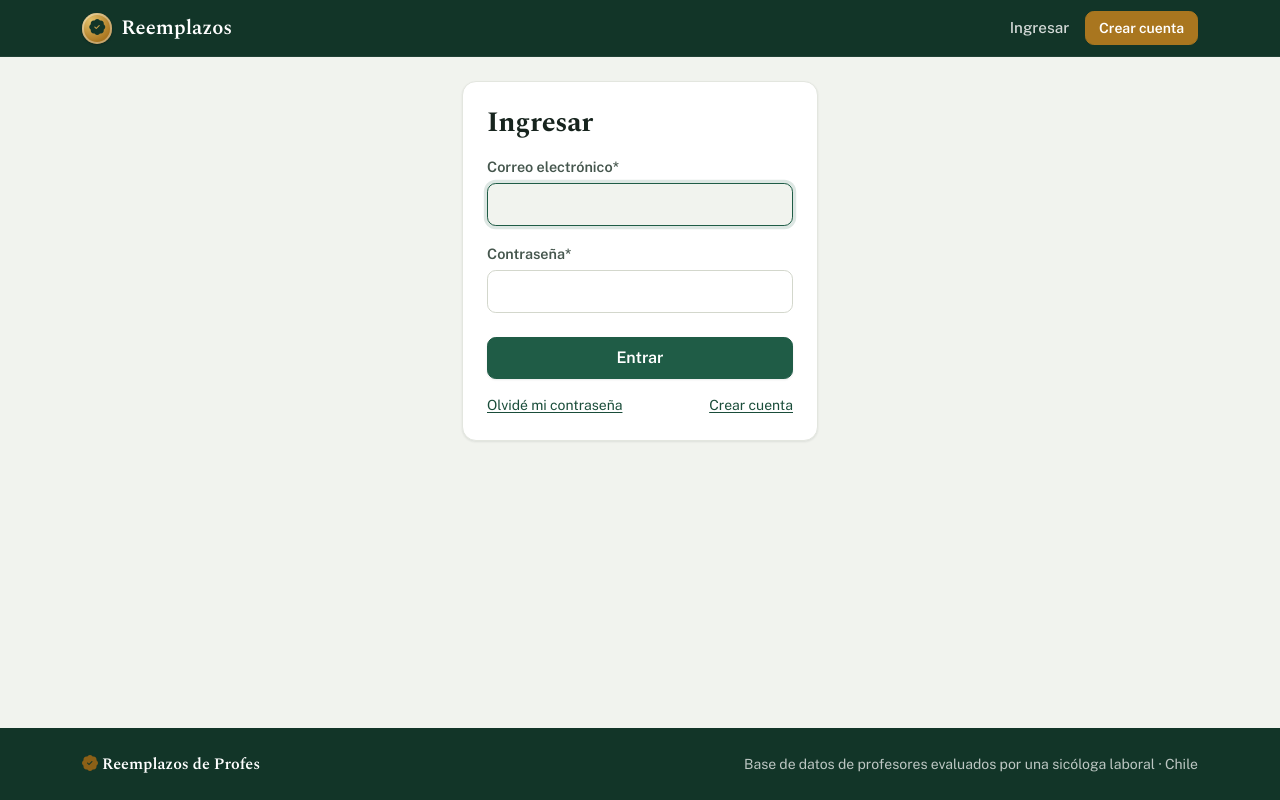
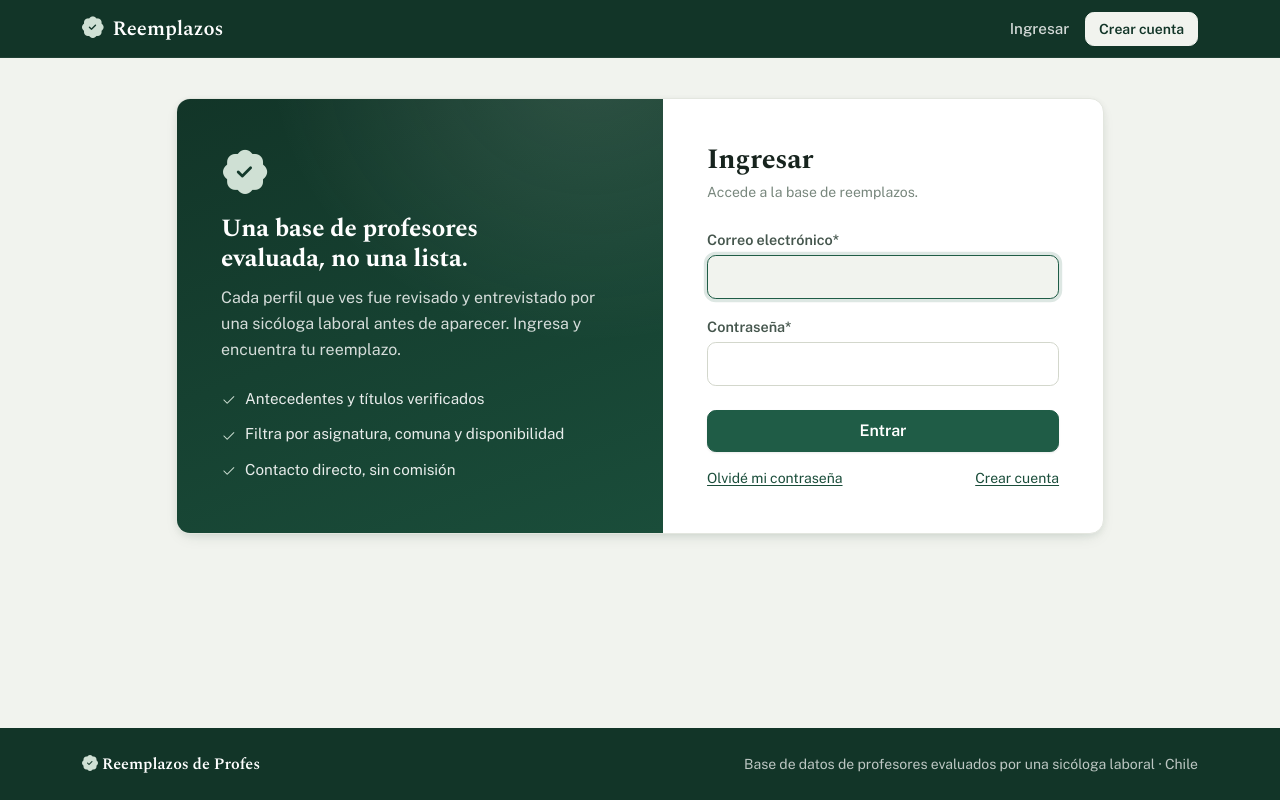
Before and after one commit to jaimesanz/substitutes, a Django app: page /cuenta/ingresar/ in a window 1280 px wide. Run offline with Django 5.2, Linux system fonts and the light colour scheme; some libraries are stand-ins or nearby versions.

Commit message:
Drop the gold "medal" seals; quiet evergreen verification + UI polish
The brass verification discs read as gaudy/certificate kitsch, so remove
gold as a decorative accent entirely (PRODUCT.md never locked it):

- Verification mark is now a flat evergreen check — no gradient disc, no
  gloss — everywhere .seal is used (nav, hero card, directory, profile).
- Nav brand mark and "Crear cuenta" CTA, hero eyebrow/glow, mono labels,
  step indices, rating star, bilingual badge, rule and focus ring all move
  off brass onto pine/neutral tones.
- Enforce the No-Blue Rule on Bootstrap defaults that leak #0d6efd: pills,
  pagination, list-group active states, plus mono "record" table headers.
- Theme browser surfaces: custom scrollbar, brand caret, evergreen focus
  ring on links, themed text selection, reduced-motion-safe smooth scroll.
- Rebuild the login page into a two-panel evergreen gateway instead of a
  lone card floating in dead space.

Co-Authored-By: Claude Opus 4.8 <noreply@anthropic.com>

```diff
--- a/app/static/css/app.css
+++ b/app/static/css/app.css
@@ -90,11 +90,12 @@ p { line-height: 1.65; }
     font-weight: 600;
     letter-spacing: .14em;
     text-transform: uppercase;
-    color: var(--brass-700);
+    color: var(--pine-700);
+    font-variant-numeric: tabular-nums;
 }
 .text-muted { color: var(--muted) !important; }
 .text-brand { color: var(--pine) !important; }
-.text-brass { color: var(--brass-700) !important; }
+.text-brass { color: var(--pine) !important; }
 a { text-underline-offset: 2px; }
 
 /* --- Navbar ---------------------------------------------------------------- */
@@ -112,13 +113,9 @@ a { text-underline-offset: 2px; }
     gap: .55rem;
 }
 .site-nav .navbar-brand .brand-seal {
-    width: 1.9rem; height: 1.9rem;
-    color: var(--pine-900);
-    background: radial-gradient(circle at 30% 25%, #e4c06a, var(--brass) 70%);
-    border-radius: 50%;
     display: inline-flex; align-items: center; justify-content: center;
-    font-size: 1rem;
-    box-shadow: inset 0 0 0 2px rgba(255,255,255,.35), 0 1px 2px rgba(0,0,0,.25);
+    color: #cfe0d4;
+    font-size: 1.35rem;
 }
 .site-nav .nav-link {
     color: rgba(255, 255, 255, .82);
@@ -141,9 +138,9 @@ a { text-underline-offset: 2px; }
 }
 .btn-nav-ghost:hover { color: var(--pine-900); background: #fff; border-color: #fff; }
 .btn-nav-solid {
-    background: var(--brass); color: #fff; font-weight: 600; border: 1px solid var(--brass);
+    background: var(--paper); color: var(--pine-900); font-weight: 600; border: 1px solid var(--paper);
 }
-.btn-nav-solid:hover { background: var(--brass-700); border-color: var(--brass-700); color: #fff; }
+.btn-nav-solid:hover { background: #fff; border-color: #fff; color: var(--pine-900); }
 
 /* --- Buttons --------------------------------------------------------------- */
 .btn { font-weight: 600; border-radius: .55rem; padding: .5rem 1.1rem; }
@@ -171,7 +168,7 @@ a { text-underline-offset: 2px; }
 .btn-outline-light:hover { background: #fff; color: var(--pine-900); }
 .btn-outline-danger { color: var(--clay); border-color: var(--clay-tint); }
 .btn-outline-danger:hover { background: var(--clay); border-color: var(--clay); color: #fff; }
-.btn:focus-visible { outline: 2px solid var(--brass); outline-offset: 2px; box-shadow: none; }
+.btn:focus-visible { outline: 2px solid var(--pine); outline-offset: 2px; box-shadow: none; }
 
 /* --- Cards ----------------------------------------------------------------- */
 .card {
@@ -193,7 +190,7 @@ a { text-underline-offset: 2px; }
 .hero {
     position: relative;
     background:
-        radial-gradient(120% 140% at 88% -10%, rgba(169,118,31,.16), transparent 55%),
+        radial-gradient(120% 140% at 88% -10%, rgba(216,230,220,.14), transparent 55%),
         linear-gradient(160deg, var(--pine-900) 0%, var(--pine-700) 58%, var(--pine) 100%);
     color: #fff;
     border-radius: 1.25rem;
@@ -213,7 +210,7 @@ a { text-underline-offset: 2px; }
 }
 .hero > * { position: relative; z-index: 1; }
 .hero h1 { color: #fff; font-weight: 700; letter-spacing: -.02em; }
-.hero .eyebrow { color: #eccf8a; }
+.hero .eyebrow { color: #bcd3c2; }
 .hero .hero-sub { color: rgba(255,255,255,.82); }
 .hero .stat-num {
     font-family: "Spectral", serif; font-weight: 700; font-size: 1.7rem; color: #fff;
@@ -232,20 +229,18 @@ a { text-underline-offset: 2px; }
 }
 .spec-card .spec-head { border-bottom: 1px solid var(--line); }
 
-/* --- Verification seal ----------------------------------------------------- */
+/* --- Verification mark -----------------------------------------------------
+   A quiet evergreen check — "revisado", not a medal. No gold, no gloss. */
 .seal {
-    --sz: 3rem;
+    --sz: 2.4rem;
     width: var(--sz); height: var(--sz);
-    border-radius: 50%;
     display: inline-flex; align-items: center; justify-content: center;
-    color: #fff; font-size: calc(var(--sz) * .42);
-    background: radial-gradient(circle at 32% 26%, #e0b563, var(--brass) 62%, var(--brass-700));
-    box-shadow: inset 0 0 0 3px rgba(255,255,255,.4), inset 0 0 0 4px rgba(0,0,0,.06),
-                0 3px 8px rgba(140,96,23,.35);
-    position: relative;
+    color: var(--pine);
+    font-size: calc(var(--sz) * .92);
+    background: none; border: 0; box-shadow: none;
     flex: none;
 }
-.seal-lg { --sz: 5rem; }
+.seal-lg { --sz: 3rem; }
 
 /* --- Feature / step icon --------------------------------------------------- */
 .feature-icon {
@@ -259,7 +254,7 @@ a { text-underline-offset: 2px; }
 .step-index {
     font-family: "IBM Plex Mono", monospace;
     font-weight: 600; font-size: .78rem; letter-spacing: .1em;
-    color: var(--brass-700);
+    color: var(--pine-700); font-variant-numeric: tabular-nums;
 }
 
 /* --- Avatar ---------------------------------------------------------------- */
@@ -291,19 +286,20 @@ a { text-underline-offset: 2px; }
 .badge-verified { background: var(--pine-tint); color: var(--pine-700); border: 1px solid var(--pine-tint-2); }
 .badge-pending  { background: var(--amber-tint); color: var(--amber); border: 1px solid #ecd9a3; }
 .badge-rejected { background: var(--clay-tint); color: var(--clay); border: 1px solid #ecc7bd; }
-.badge-bilingual{ background: var(--brass-tint); color: var(--brass-700); border: 1px solid #ecd9a3; }
+.badge-bilingual{ background: var(--surface-2); color: var(--ink-soft); border: 1px solid var(--line-strong); }
 .text-bg-info { background: var(--brass-tint) !important; color: var(--brass-700) !important; }
 .text-bg-success { background: var(--pine) !important; color: #fff !important; }
 .text-bg-light { background: var(--surface-2) !important; color: var(--ink-soft) !important; border: 1px solid var(--line); }
 
-/* Rating chip */
+/* Rating chip — a neutral record chip, star in evergreen (no gold) */
 .rating-chip {
     display: inline-flex; align-items: center; gap: .3rem;
     font-family: "IBM Plex Mono", monospace; font-weight: 600;
-    color: var(--brass-700); background: var(--brass-tint);
-    border: 1px solid #ecd9a3; border-radius: .45rem;
+    color: var(--ink); background: var(--surface-2);
+    border: 1px solid var(--line-strong); border-radius: .45rem;
     padding: .25rem .55rem; font-variant-numeric: tabular-nums;
 }
+.rating-chip i { color: var(--pine); }
 
 /* --- Forms ----------------------------------------------------------------- */
 .form-label { font-weight: 600; color: var(--ink-soft); font-size: .9rem; margin-bottom: .3rem; }
@@ -328,7 +324,7 @@ a { text-underline-offset: 2px; }
 
 /* --- Section framing ------------------------------------------------------- */
 .section-title { font-weight: 600; }
-.rule-brass { height: 3px; width: 2.5rem; background: var(--brass); border-radius: 2px; }
+.rule-brass { height: 3px; width: 2.5rem; background: var(--pine); border-radius: 2px; }
 
 /* Panel used for dossier-style content */
 .panel {
@@ -357,17 +353,113 @@ a { text-underline-offset: 2px; }
 .site-footer { background: var(--pine-900); color: rgba(255,255,255,.72); }
 .site-footer a { color: rgba(255,255,255,.9); }
 .site-footer .footer-brand { font-family: "Spectral", serif; color: #fff; font-weight: 600; }
+.site-footer .footer-brand i { color: #cfe0d4 !important; }
 
 /* --- Pagination ------------------------------------------------------------ */
 .page-link { color: var(--pine-700); border-color: var(--line); border-radius: .45rem; margin: 0 .15rem; }
 .page-link:hover { background: var(--pine-tint); color: var(--pine-900); }
 .page-item.disabled .page-link { color: var(--muted); background: var(--surface-2); }
 
+/* --- Tabs / pills / tables: keep them evergreen, never Bootstrap blue ------- */
+.nav-pills { --bs-nav-pills-link-active-bg: var(--pine); }
+.nav-pills .nav-link { color: var(--ink-soft); font-weight: 600; border-radius: .5rem; }
+.nav-pills .nav-link:hover { background: var(--pine-tint); color: var(--pine-900); }
+.nav-pills .nav-link.active { background: var(--pine); color: #fff; }
+.nav-tabs { --bs-nav-tabs-link-active-color: var(--pine-900); }
+.pagination {
+    --bs-pagination-active-bg: var(--pine);
+    --bs-pagination-active-border-color: var(--pine);
+    --bs-pagination-hover-color: var(--pine-900);
+    --bs-pagination-focus-color: var(--pine-900);
+    --bs-pagination-focus-box-shadow: 0 0 0 .2rem rgba(31, 92, 70, .2);
+}
+.list-group {
+    --bs-list-group-active-bg: var(--pine);
+    --bs-list-group-active-border-color: var(--pine);
+}
+.table {
+    --bs-table-hover-bg: var(--pine-tint);
+    --bs-table-hover-color: var(--pine-900);
+}
+.table > thead th, thead.table-light th {
+    font-family: "IBM Plex Mono", monospace;
+    font-size: .7rem; letter-spacing: .09em; text-transform: uppercase;
+    font-weight: 600; color: var(--muted);
+    background: var(--surface-2);
+    border-bottom-color: var(--line-strong);
+}
+
+/* --- Browser surfaces: theme what the browser would otherwise draw ---------- */
+html { scroll-behavior: smooth; }
+
+::selection { background: var(--pine-tint-2); color: var(--pine-900); }
+.hero ::selection, .site-nav ::selection, .site-footer ::selection {
+    background: rgba(207, 224, 212, .3); color: #fff;
+}
+
+.form-control, .form-select, textarea, [contenteditable] { caret-color: var(--pine); }
+
+* { scrollbar-width: thin; scrollbar-color: var(--line-strong) transparent; }
+::-webkit-scrollbar { width: 12px; height: 12px; }
+::-webkit-scrollbar-track { background: transparent; }
+::-webkit-scrollbar-thumb {
+    background: var(--line-strong); border-radius: 999px;
+    border: 3px solid var(--paper); background-clip: padding-box;
+}
+::-webkit-scrollbar-thumb:hover { background: var(--muted); }
+
+/* The pine focus ring is the system's single focus signal, across links too */
+a:focus-visible,
+.page-link:focus-visible,
+.nav-link:focus-visible,
+.dropdown-item:focus-visible,
+summary:focus-visible,
+.navbar-brand:focus-visible,
+[tabindex]:not([tabindex="-1"]):focus-visible {
+    outline: 2px solid var(--pine);
+    outline-offset: 2px;
+    border-radius: 3px;
+}
+.site-nav a:focus-visible,
+.hero a:focus-visible,
+.site-footer a:focus-visible { outline-color: #cfe0d4; }
+
+/* --- Auth gateway ---------------------------------------------------------- */
+.auth-shell {
+    display: grid; grid-template-columns: 1fr;
+    max-width: 58rem; margin: 1rem auto;
+    background: var(--surface);
+    border: 1px solid var(--line); border-radius: var(--bs-border-radius-lg);
+    overflow: hidden; box-shadow: var(--shadow-md);
+}
+.auth-aside {
+    position: relative;
+    background:
+        radial-gradient(120% 120% at 85% -10%, rgba(207,224,212,.14), transparent 55%),
+        linear-gradient(160deg, var(--pine-900), var(--pine-700));
+    color: #fff; padding: 2.75rem;
+    flex-direction: column; justify-content: center;
+}
+.auth-aside .seal { color: #cfe0d4; }
+.auth-aside-title {
+    font-family: "Spectral", serif; font-weight: 700; font-size: 1.55rem;
+    line-height: 1.2; color: #fff; margin: 1.1rem 0 .75rem;
+}
+.auth-aside-sub { color: rgba(255,255,255,.82); line-height: 1.6; margin-bottom: 1.6rem; }
+.auth-aside-list { list-style: none; padding: 0; margin: 0; display: grid; gap: .65rem; }
+.auth-aside-list li { color: rgba(255,255,255,.9); font-size: .95rem; display: flex; gap: .55rem; align-items: flex-start; }
+.auth-aside-list li i { color: #cfe0d4; margin-top: .15rem; }
+.auth-main { padding: 2.75rem 2rem; display: flex; flex-direction: column; justify-content: center; }
+.auth-card { width: 100%; max-width: 22rem; margin: 0 auto; }
+@media (min-width: 992px) {
+    .auth-shell { grid-template-columns: 1.05fr .95fr; }
+}
+
 /* --- Misc ------------------------------------------------------------------ */
 .list-group-item { background: transparent; border-color: var(--line); }
 hr { border-color: var(--line); opacity: 1; }
-::selection { background: var(--pine-tint-2); }
 
 @media (prefers-reduced-motion: reduce) {
+    html { scroll-behavior: auto; }
     .card-hover, .btn { transition: none; }
 }
--- a/app/templates/core/home.html
+++ b/app/templates/core/home.html
@@ -119,7 +119,7 @@
     <div class="row g-0 align-items-center">
         <div class="col-md-4 text-center p-4 p-md-5" style="background:var(--pine-tint);border-right:1px solid var(--line);">
             <span class="seal seal-lg mx-auto mb-3"><i class="bi bi-patch-check-fill"></i></span>
-            <div class="label-mono">Sello de evaluación</div>
+            <div class="label-mono">Evaluación 1 a 1</div>
         </div>
         <div class="col-md-8 p-4 p-md-5">
             <h2 class="section-title mb-3">Lo que un colegio no puede armar solo</h2>
--- a/app/templates/registration/login.html
+++ b/app/templates/registration/login.html
@@ -3,11 +3,26 @@
 {% block title %}Ingresar · Reemplazos{% endblock %}
 
 {% block content %}
-<div class="row justify-content-center">
-    <div class="col-md-6 col-lg-4">
-        <div class="card border-0 shadow-sm">
-            <div class="card-body p-4">
-                <h3 class="fw-bold mb-3">Ingresar</h3>
+<div class="auth-shell">
+    <aside class="auth-aside d-none d-lg-flex">
+        <div>
+            <span class="seal seal-lg"><i class="bi bi-patch-check-fill"></i></span>
+            <h2 class="auth-aside-title">Una base de profesores<br>evaluada, no una lista.</h2>
+            <p class="auth-aside-sub">
+                Cada perfil que ves fue revisado y entrevistado por una sicóloga
+                laboral antes de aparecer. Ingresa y encuentra tu reemplazo.
+            </p>
+            <ul class="auth-aside-list">
+                <li><i class="bi bi-check2"></i> Antecedentes y títulos verificados</li>
+                <li><i class="bi bi-check2"></i> Filtra por asignatura, comuna y disponibilidad</li>
+                <li><i class="bi bi-check2"></i> Contacto directo, sin comisión</li>
+            </ul>
+        </div>
+    </aside>
+    <div class="auth-main">
+        <div class="auth-card">
+            <h1 class="h3 fw-bold mb-1">Ingresar</h1>
+            <p class="text-muted small mb-4">Accede a la base de reemplazos.</p>
             {% if form.non_field_errors %}
                 <div class="alert alert-danger">{{ form.non_field_errors }}</div>
             {% endif %}
@@ -24,5 +39,4 @@
         </div>
     </div>
 </div>
-</div>
 {% endblock %}
```
Lines whose indentation alone changed are shown as unchanged.
